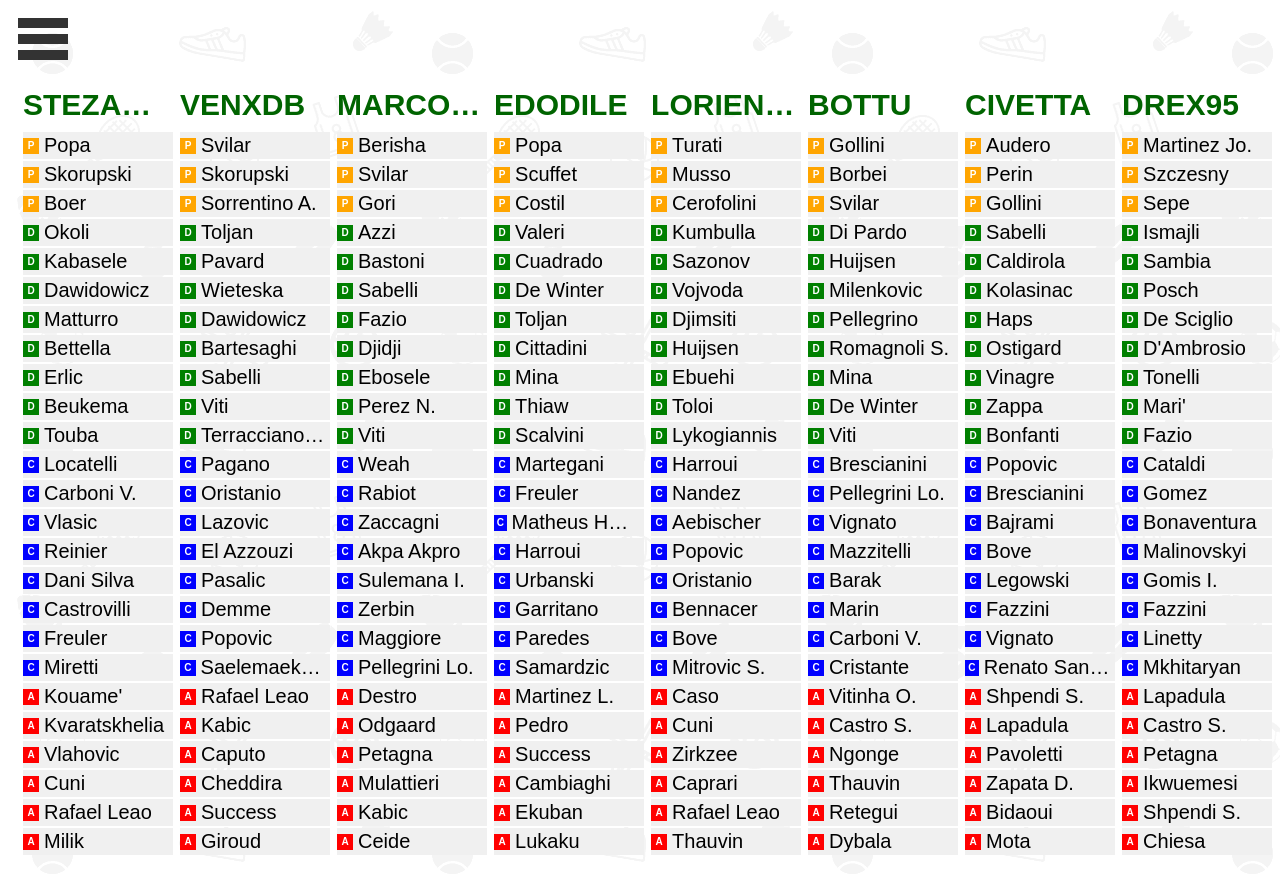
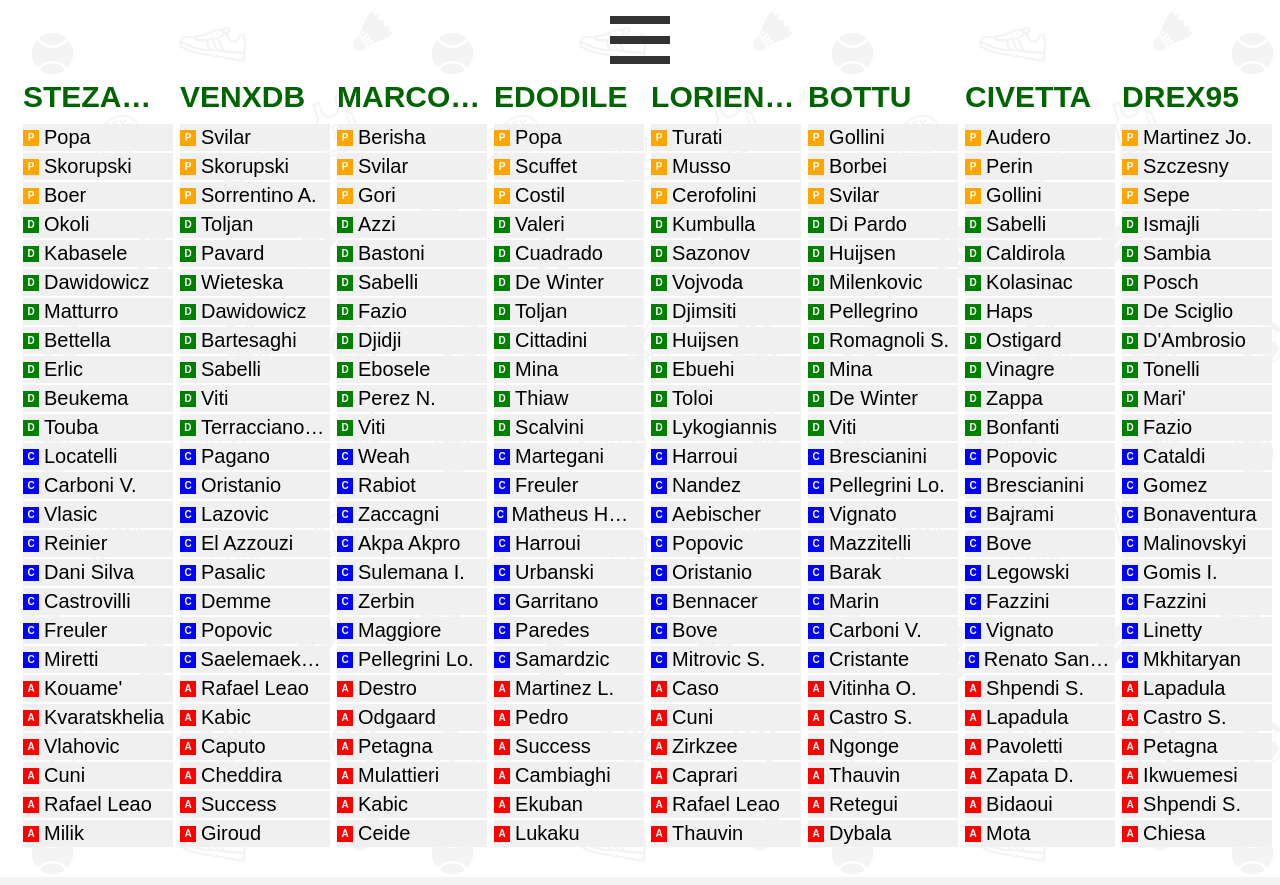
Before and after one commit to venxdb/FantaCalcioAsta, a Django app: page /login/menu/rose in a window 1280 px wide. After the commit the page ends 844 px from the top, so only its background shows below. Run offline with Django 3.2, Linux system fonts and the light colour scheme; a user stored in the database is signed in; data comes from the database, SQL or seed files in the repository; both versions use the stored data as it was after the commit.

Commit message:
prova a vedere il menù

```diff
--- a/astatracking/templates/menu.html
+++ b/astatracking/templates/menu.html
@@ -19,7 +19,7 @@
         <div class="timeline-step">
           <h2>Lista giocatori</h2>
           <p>Lista completa dei giocatori per fare il mercato</p>
-          <button onclick="location.href='lista.html'">Accedi</button>
+          <button onclick="location.href='lista'">Accedi</button>
         </div>
         <div class="timeline-step">
           <h2>Budget</h2>
--- a/astatracking/templates/rose.html
+++ b/astatracking/templates/rose.html
@@ -14,30 +14,42 @@
     .menu-btn {
 
     cursor: pointer;
-      width: 50px;
-      height: 50px;
-      position: relative;
+    width: 60px;
+    height: 60px;
+    position: absolute;
     top: 10px;
-      left: 10px;
+    left: 50%;
+    transform: translateX(-50%);
+    display: flex;
+    flex-direction: column;
+    justify-content: center;
+    align-items: center;
+
     }
     .menu-btn div {
     background-color: #333;
-      height: 10px;
+    height: 14px;
+    width: 100%;
     margin: 6px 0;
     transition: 0.4s;
+
     }
     .menu-content {
       display: none;
     list-style-type: none;
     padding: 0;
-      margin: 20px 0 0 0;
+    margin: 70px auto 0;
+    text-align: center;
     }
+
+
     .menu-content a {
     text-decoration: none;
-      font-size: 18px;
-      color: #438a1b;
+    font-size: 28px;
+    color: #333;
     display: block;
-      padding: 10px 10px;
+    padding: 20px 20px;
+    transition: background-color 0.3s;
     }
     .menu-content a:hover {
       background-color: #f0f0f0;
--- a/static/css/rose.css
+++ b/static/css/rose.css
@@ -1,18 +1,18 @@
 body {
     background-image: url('../img/sports.png');
     font-family: 'Open-Sans', sans-serif;
+
 }
 
 .container {
     display: flex;
     flex-wrap: wrap;
     justify-content: space-between;
-    padding: 0;
     margin-left: 15px;
-    margin-top: 30px;
+    margin-top: 80px;
 }
 .allenatore {
-    width: 12%; /* Leggermente inferiore a 12.5% per garantire spazio tra le colonne */
+    width: 12%;
     margin-bottom: 20px;
 }
 .allenatore h3 {
@@ -55,4 +55,6 @@ body {
     .allenatore {
         width: 24%;
     }
+    .allenatore h3 {
+        font-size: 20px;}
 }
```
Also changed, not shown: astatracking/templates/budget.html (+4 -3 lines), db.sqlite3. Lines whose indentation alone changed are shown as unchanged.
